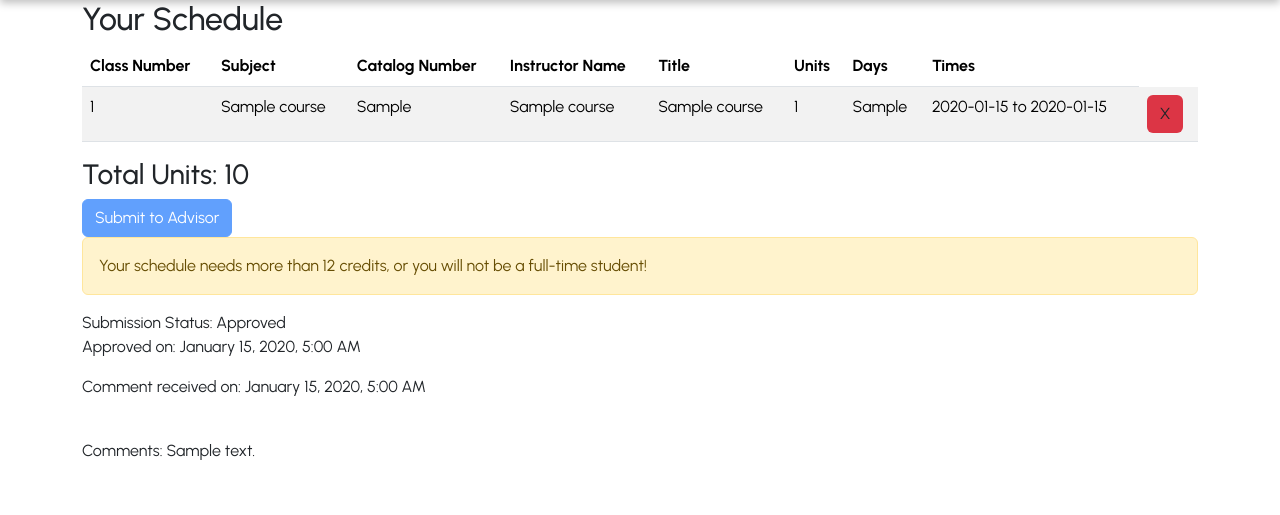
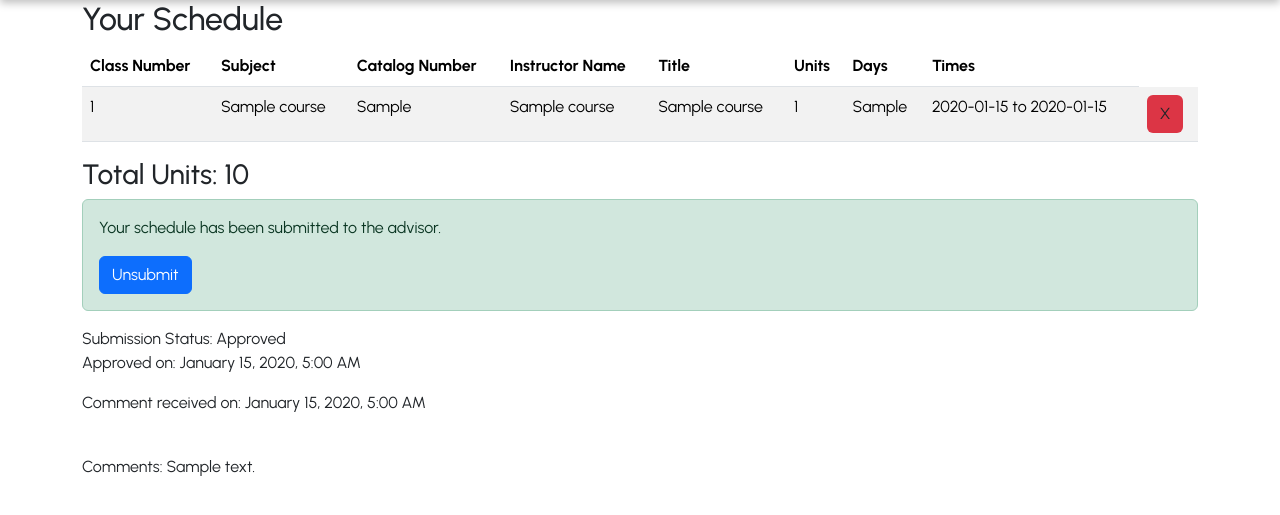
Before and after one commit to willbelcher/cs3240-project, a Django app: page /schedule/view_schedule/ in a window 1280 px wide. Shown: the part 100-615 px from the top of the page. Run offline with Django 4.2, Linux system fonts and the light colour scheme; a user stored in the database is signed in; tables that the repository leaves empty hold one stand-in row (values such as "Sample post").

Commit message:
students can submit class below 12 units, but it will let them know that they are not full-time students.

```diff
--- a/schedule/templates/schedule/view_schedule.html
+++ b/schedule/templates/schedule/view_schedule.html
@@ -75,8 +75,11 @@
                 {% csrf_token %}
                 <button type="submit" class="btn btn-primary">Submit to Advisor</button>
             </form>
-        {% elif schedule.total_units < 12 and schedule.courses%}
-            <button disabled class="btn btn-primary">Submit to Advisor</button>
+        {% elif not schedule.submitted and schedule.total_units < 12 and schedule.courses%}
+            <form method="POST" action="{% url 'schedule:submit_schedule' %}">
+                {% csrf_token %}
+                <button type="submit" class="btn btn-primary">Submit to Advisor</button>
+            </form>
             <div class="alert alert-warning" role="alert">
                 Your schedule needs more than 12 credits, or you will not be a full-time student!
             </div>
```
